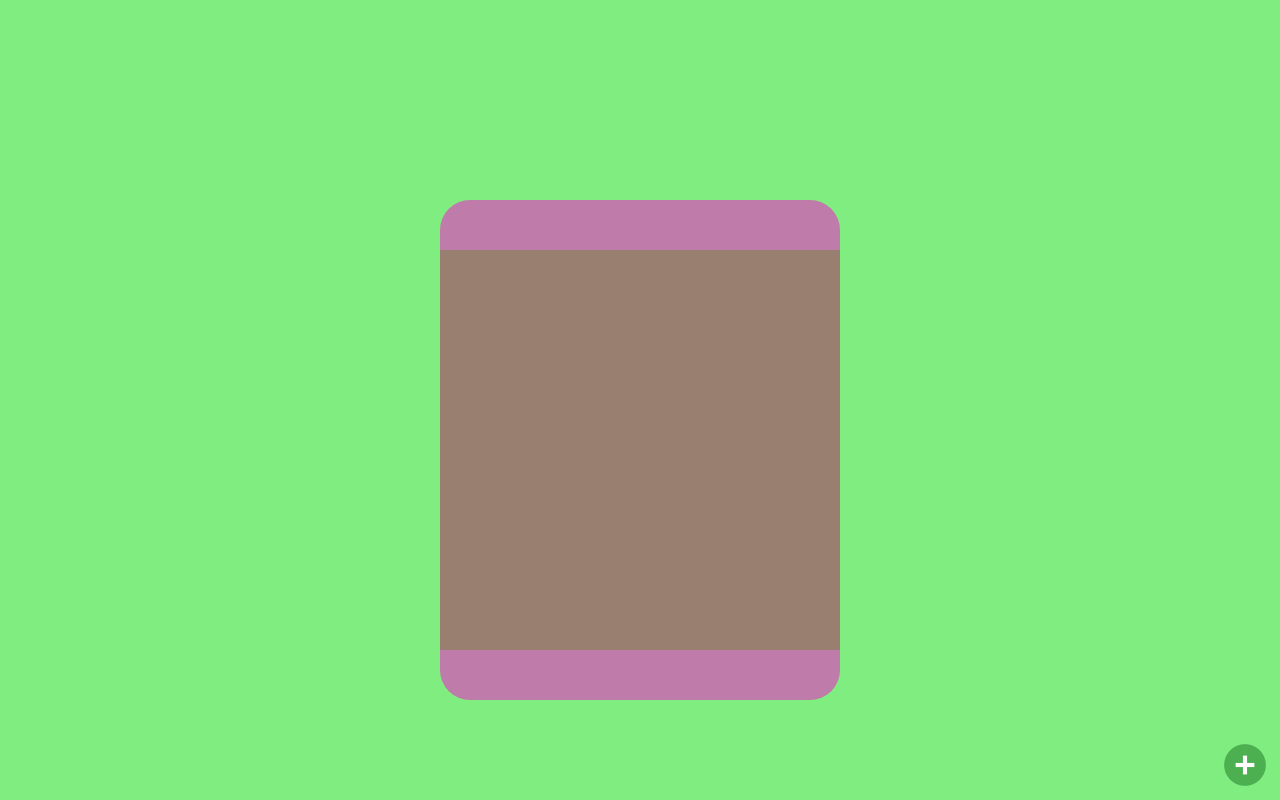
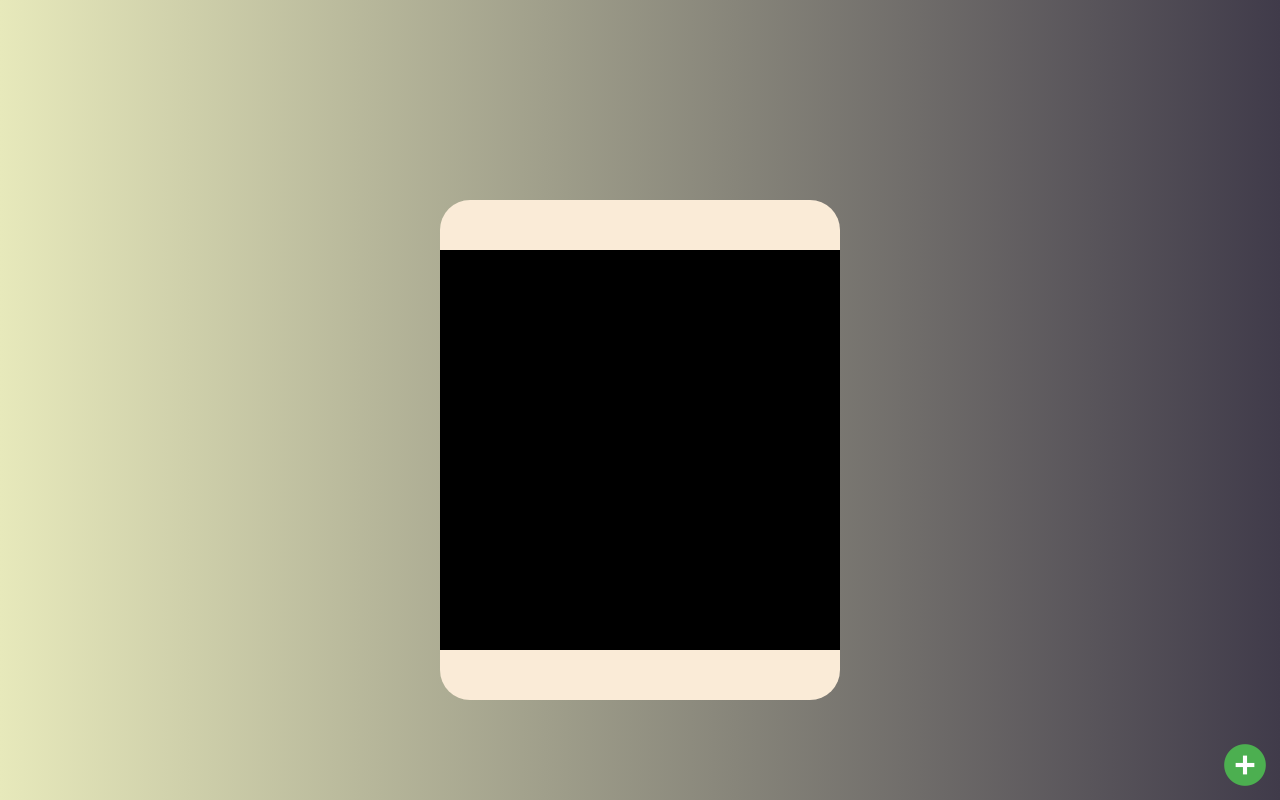
Before and after one commit to samagragupta/To-Do-app, a React (Create React App) app: page / in a window 1280 px wide. Built offline with nearby package versions, Linux system fonts and the light colour scheme.

Commit message:
Updated the UI

```diff
--- a/src/Components/AddModal.css
+++ b/src/Components/AddModal.css
@@ -6,7 +6,7 @@
     right: 0px;
     top: 8%;
     left: 0px;
-    background-color: aqua;
+    background-color: wheat;
     border-radius: 30px;
 }
 
@@ -22,7 +22,8 @@
     height: 28px;
     border-radius: 5px;
     padding-right: 0px;
-    background-color: dodgerblue;
+    background-color: #ED8F03;
+    color: black;
 }
 
 .addbutton {
--- a/src/Components/Box.css
+++ b/src/Components/Box.css
@@ -1,8 +1,8 @@
 .boxbody {
     height: 500px;
     width: 400px;
-    color: blue;
-    background-color: #BF7BAA;
+    color: #ED8F03;
+    background-color: ANTIQUEWHITE;
     margin: auto;
     position: absolute;
     left: 0;
@@ -14,6 +14,6 @@
 
 .list {
     margin: 50px 0;
-    background-color: #997F6F;
+    background-color: black;
     height: 400px;
 }
--- a/src/index.css
+++ b/src/index.css
@@ -6,7 +6,7 @@ body {
     sans-serif;
   -webkit-font-smoothing: antialiased;
   -moz-osx-font-smoothing: grayscale;
-  background-color: #80ED80;
+  background: linear-gradient(to right, #E7E9BB, #403B4A);
 }
 
 code {
```
